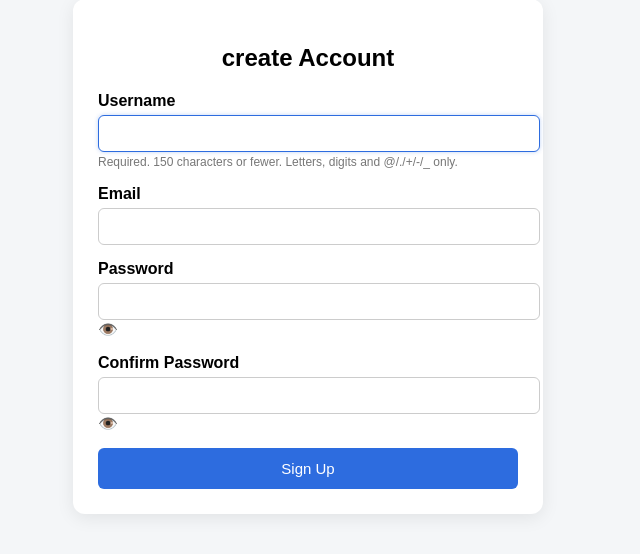
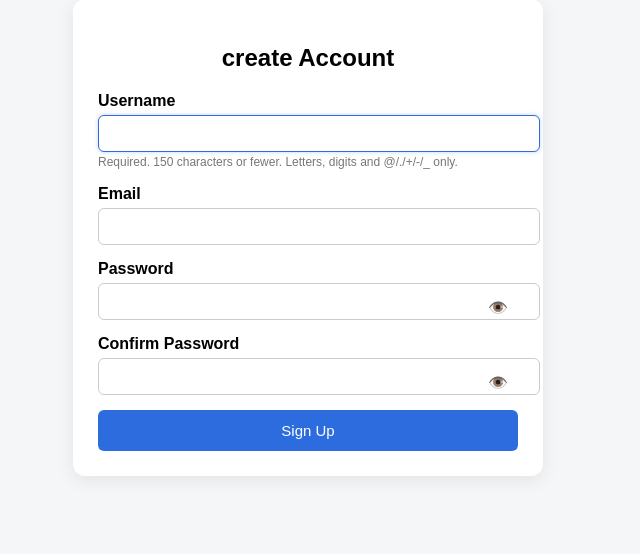
Before and after one commit to Ishahtech/Learning-Django, a Django app: page /register/ in a window 1280 px wide. Shown: the part 61-615 px from the top of the page, without its empty margins (332-972 px from the left). Run offline with Django 5.2, Linux system fonts and the light colour scheme.

Commit message:
style: improve error display and password toggle UI

```diff
--- a/TestingWatersWithDjango/templates/static/css/style.css
+++ b/TestingWatersWithDjango/templates/static/css/style.css
@@ -62,3 +62,24 @@ button {
 button:hover {
     background: #1f56c0;
 }
+
+.error-box {
+    background: #ffe6e6;
+    color: #a30000;
+    padding: 10px;
+    margin-bottom: 15px;
+    border-radius: 6px;
+    font-size: 13px;
+}
+
+.password-wrapper {
+    position: relative;
+}
+
+.toggle-password {
+    position: absolute;
+    right: 10px;
+    top: 38px;
+    cursor: pointer;
+    font-size: 16px;
+}
```
